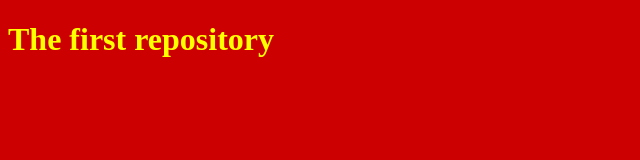
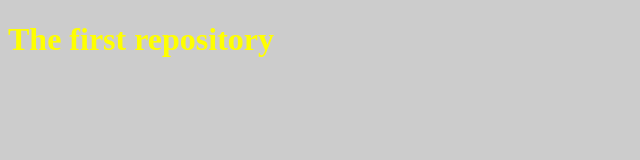
Before and after one commit to ixamp/dropdown, a plain HTML site: page index.html in a window 1280 px wide. Shown: the whole page, without its empty margins (0-640 px from the left). Drawn offline with Linux system fonts and the light colour scheme.

Commit message:
changed background gray

```diff
--- a/style.css
+++ b/style.css
@@ -1,5 +1,5 @@
 body {
-    background: #cc0000;
+    background: #ccc;
 }
 h1 {
     color: yellow;
```
